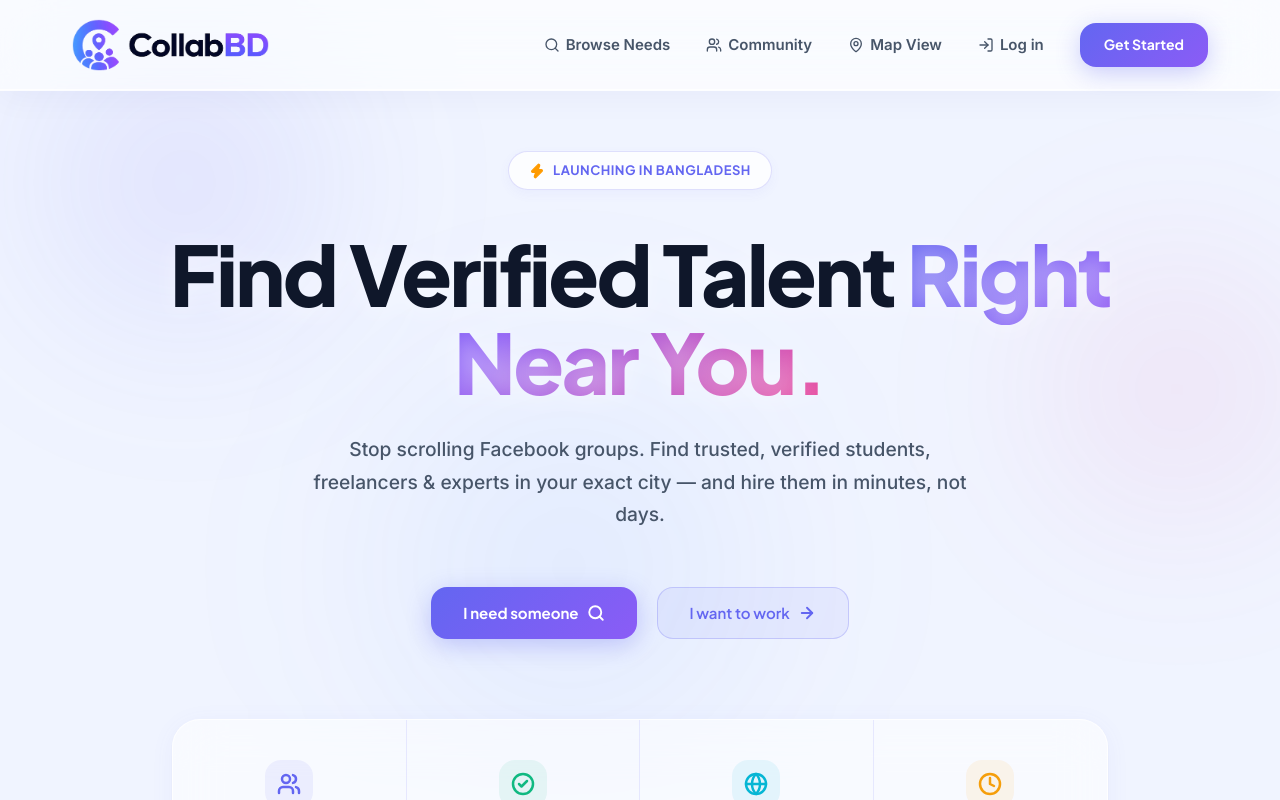
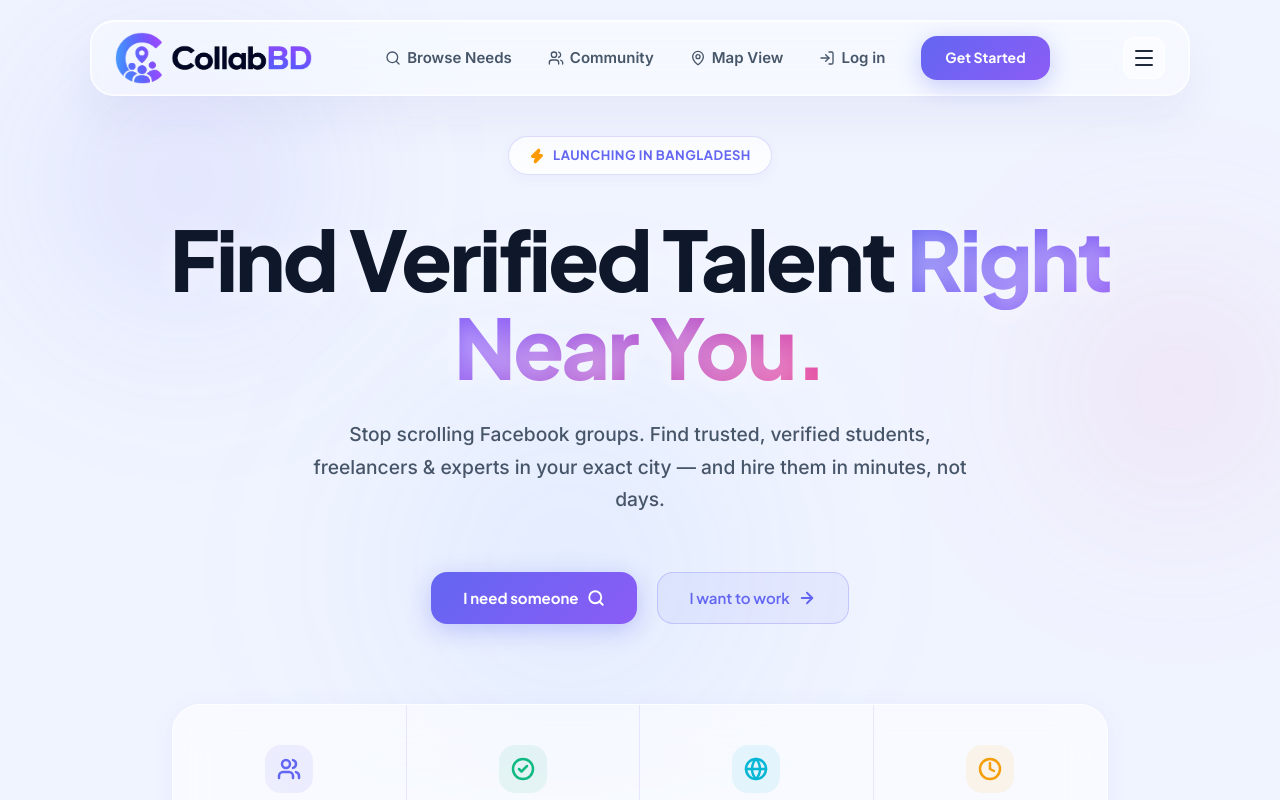
Before and after one commit to mhstyles7/CollabBD, a Next.js app in the folder apps/web/: page / in a window 1280 px wide. Shown: the top 800 px of the page. Built offline with nearby package versions, Linux system fonts and the light colour scheme; no server answers.

Commit message:
feat(ui): update landing page navbar to premium glass floating pill design

```diff
--- a/apps/web/src/app/globals.css
+++ b/apps/web/src/app/globals.css
@@ -93,12 +93,26 @@ a {
   transform: translateY(-4px);
 }
 
-.glass-nav {
-  background: rgba(255, 255, 255, 0.72);
-  backdrop-filter: blur(20px);
-  -webkit-backdrop-filter: blur(20px);
-  border-bottom: 1px solid rgba(99, 102, 241, 0.1);
-  box-shadow: 0 2px 16px rgba(99, 102, 241, 0.06);
+.premium-glass-nav {
+  background: rgba(255, 255, 255, 0.45) !important;
+  backdrop-filter: blur(32px) saturate(200%) !important;
+  -webkit-backdrop-filter: blur(32px) saturate(200%) !important;
+  border: 1px solid rgba(255, 255, 255, 0.8) !important;
+  box-shadow:
+    0 24px 48px rgba(31, 38, 135, 0.05),
+    0 1px 3px rgba(0, 0, 0, 0.02),
+    inset 0 0 0 1px rgba(255, 255, 255, 0.4),
+    inset 0 1px 0 rgba(255, 255, 255, 1) !important;
+  transition: all 0.3s cubic-bezier(0.4, 0, 0.2, 1);
+}
+
+.premium-glass-nav:hover {
+  background: rgba(255, 255, 255, 0.6) !important;
+  box-shadow:
+    0 32px 64px rgba(99, 102, 241, 0.08),
+    0 1px 3px rgba(0, 0, 0, 0.02),
+    inset 0 0 0 1px rgba(255, 255, 255, 0.6),
+    inset 0 1px 0 rgba(255, 255, 255, 1) !important;
 }
 
 /* ═══════════════════════════════════════════
@@ -431,14 +445,7 @@ a {
   z-index: 1;
 }
 
-/* ── Navbar ── */
-.glass-nav {
-  background: rgba(255, 255, 255, 0.65) !important;
-  backdrop-filter: blur(24px) saturate(150%) !important;
-  -webkit-backdrop-filter: blur(24px) saturate(150%) !important;
-  border-bottom: 1px solid rgba(255, 255, 255, 0.6) !important;
-  box-shadow: 0 8px 32px rgba(31, 38, 135, 0.04), inset 0 -1px 0 rgba(255, 255, 255, 0.8) !important;
-}
+
 
 .nav-links-desktop { display: flex; align-items: center; gap: 36px; }
 .nav-mobile-menu { display: none; }
--- a/apps/web/src/app/page.tsx
+++ b/apps/web/src/app/page.tsx
@@ -111,25 +111,21 @@ export default function LandingPage() {
       </div>
 
       {/* ════════════════════════════════════════════
-          NAVBAR (Glassmorphic)
+          NAVBAR (Premium Floating Glass Pill)
       ════════════════════════════════════════════ */}
-      <header
-        className="glass-nav"
-        style={{
-          position: 'sticky',
-          top: 0,
-          zIndex: 50,
-        }}
-      >
-        <div
+      <div style={{ position: 'sticky', top: 20, zIndex: 50, padding: '0 20px', transition: 'all 0.3s ease' }}>
+        <header
+          className="premium-glass-nav"
           style={{
-            maxWidth: 1200,
+            maxWidth: 1100,
             margin: '0 auto',
-            padding: '0 32px',
+            padding: '0 24px',
             display: 'flex',
             alignItems: 'center',
             justifyContent: 'space-between',
-            height: 90,
+            height: 76,
+            borderRadius: 24,
+            position: 'relative',
           }}
         >
           {/* Logo */}
@@ -158,14 +154,22 @@ export default function LandingPage() {
           </nav>
 
           {/* Mobile menu toggle */}
-          <button className="nav-mobile-menu" style={{ background: 'transparent', border: 'none', cursor: 'pointer', color: '#1e293b' }} onClick={() => setMobileMenuOpen(!mobileMenuOpen)}>
-            <Menu size={28} />
+          <button className="nav-mobile-menu" style={{ background: 'rgba(255,255,255,0.5)', border: '1px solid rgba(255,255,255,0.8)', borderRadius: 12, padding: 8, cursor: 'pointer', color: '#1e293b', display: 'flex', alignItems: 'center', justifyContent: 'center', transition: 'all 0.2s' }} onClick={() => setMobileMenuOpen(!mobileMenuOpen)}>
+            <Menu size={24} />
           </button>
-        </div>
+        </header>
 
         {/* Mobile Dropdown */}
         {mobileMenuOpen && (
-          <div style={{ position: 'absolute', top: 76, left: 0, right: 0, background: '#fff', padding: 20, boxShadow: '0 10px 30px rgba(0,0,0,0.1)', borderBottom: '1px solid #e2e8f0', display: 'flex', flexDirection: 'column', gap: 16, zIndex: 50 }}>
+          <div style={{
+            position: 'absolute', top: 96, left: 20, right: 20,
+            background: 'rgba(255,255,255,0.85)', backdropFilter: 'blur(24px)',
+            padding: '24px', borderRadius: 24,
+            boxShadow: '0 20px 40px rgba(0,0,0,0.1), inset 0 1px 0 rgba(255,255,255,1)',
+            border: '1px solid rgba(255,255,255,0.8)',
+            display: 'flex', flexDirection: 'column', gap: 16, zIndex: 49,
+            maxWidth: 1100, margin: '0 auto'
+          }}>
              {user ? (
               <>
                 <Link href="/feed" style={{ fontSize: 16, fontWeight: 600, color: '#1e293b' }}>Browse Needs</Link>
@@ -184,7 +188,7 @@ export default function LandingPage() {
             )}
           </div>
         )}
-      </header>
+      </div>
 
       {/* ════════════════════════════════════════════
           HERO SECTION
```
